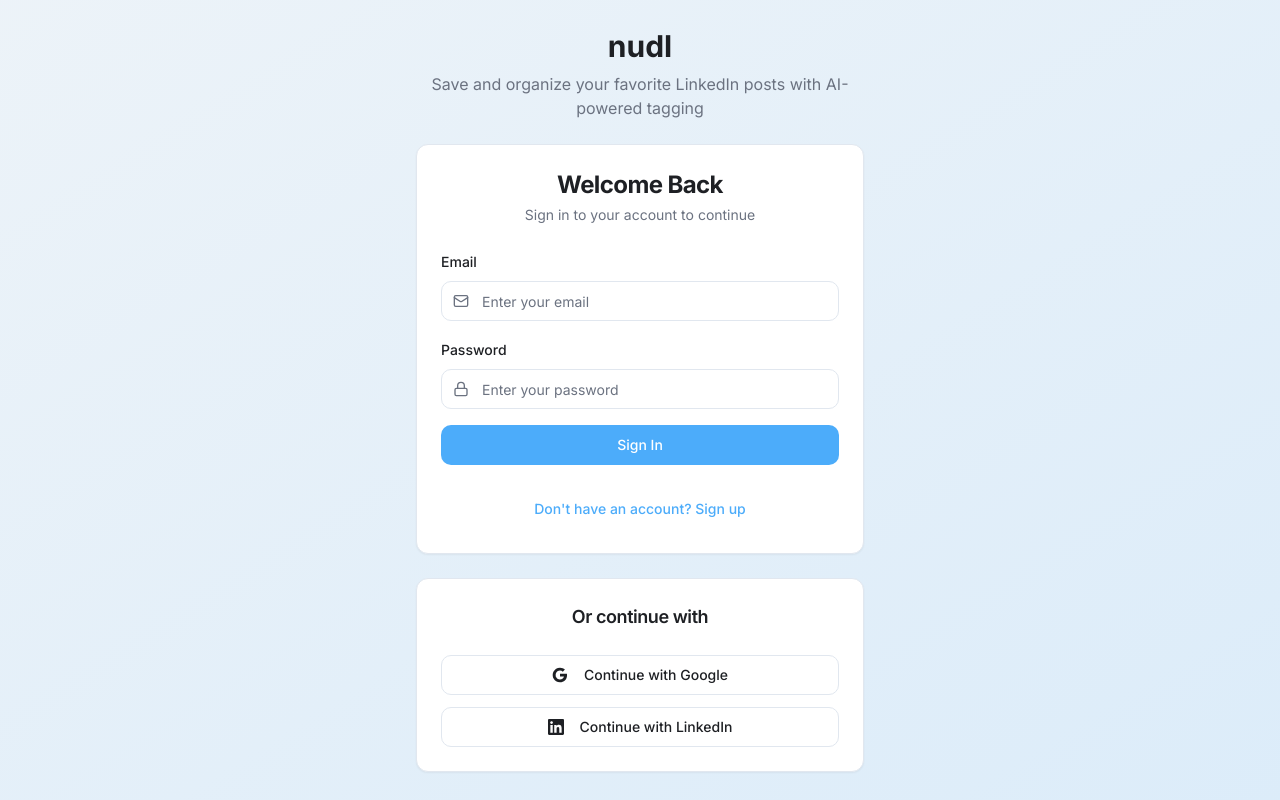
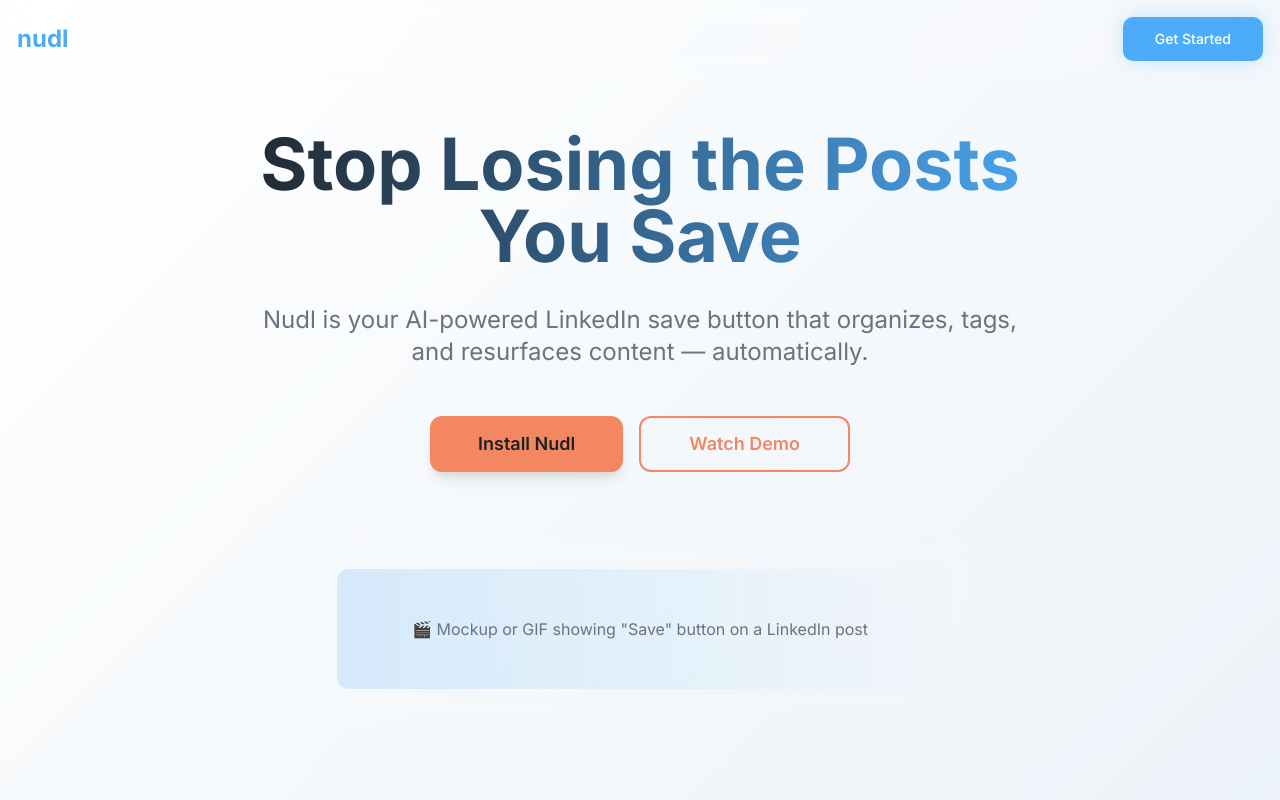
Before and after one commit to teo-bs/nudl, a React (Vite) app: page / in a window 1280 px wide. Before the commit this address led to /auth. Shown: the top 800 px of the page. Built offline with nearby package versions, Linux system fonts and the light colour scheme.

Commit message:
feat: Implement landing page routing
- Make `/` the public landing page.
- Add a protected `/dashboard` route.
- Ensure logos link to `/`.
- Update header button logic.

```diff
--- a/src/App.tsx
+++ b/src/App.tsx
@@ -8,6 +8,7 @@ import { AuthProvider } from "@/hooks/useAuth";
 import { ProtectedRoute } from "@/components/layout/ProtectedRoute";
 import Index from "./pages/Index";
 import Auth from "./pages/Auth";
+import Dashboard from "./pages/Dashboard";
 import NotFound from "./pages/NotFound";
 
 const queryClient = new QueryClient();
@@ -21,9 +22,10 @@ const App = () => (
         <BrowserRouter>
           <Routes>
             <Route path="/auth" element={<Auth />} />
-            <Route path="/" element={
+            <Route path="/" element={<Index />} />
+            <Route path="/dashboard" element={
               <ProtectedRoute>
-                <Index />
+                <Dashboard />
               </ProtectedRoute>
             } />
             <Route path="*" element={<NotFound />} />
--- a/src/pages/Dashboard.tsx
+++ b/src/pages/Dashboard.tsx
@@ -1,8 +1,15 @@
+import { Header } from '@/components/layout/Header';
+import { Dashboard as DashboardComponent } from '@/components/dashboard/Dashboard';
 
-import { Dashboard } from '@/components/dashboard/Dashboard';
-
-const DashboardPage = () => {
-  return <Dashboard />;
+const Dashboard = () => {
+  return (
+    <div className="min-h-screen bg-background">
+      <Header />
+      <main className="container mx-auto px-4 py-8">
+        <DashboardComponent />
+      </main>
+    </div>
+  );
 };
 
-export default DashboardPage;
+export default Dashboard;
--- a/src/pages/Index.tsx
+++ b/src/pages/Index.tsx
@@ -71,7 +71,9 @@ const Index = () => {
       {/* Header */}
       <header className="fixed top-0 w-full z-50 glass border-b border-white/10">
         <div className="max-w-7xl mx-auto px-4 py-4 flex items-center justify-between">
-          <div className="text-2xl font-bold text-primary">nudl</div>
+          <Link to="/" className="text-2xl font-bold text-primary hover:opacity-80 transition-opacity">
+            nudl
+          </Link>
           <div className="flex items-center gap-4">
             {user ? (
               <Link to="/dashboard">
@@ -329,7 +331,9 @@ const Index = () => {
       <footer className="py-12 px-4 border-t border-border/50">
         <div className="max-w-4xl mx-auto">
           <div className="flex flex-col md:flex-row items-center justify-between gap-6">
-            <div className="text-2xl font-bold text-primary">nudl</div>
+            <Link to="/" className="text-2xl font-bold text-primary hover:opacity-80 transition-opacity">
+              nudl
+            </Link>
             <div className="flex flex-wrap items-center gap-6 text-muted-foreground">
               <Link to="#" className="hover:text-foreground transition-colors">Product</Link>
               <Link to="#" className="hover:text-foreground transition-colors">Privacy</Link>
```
